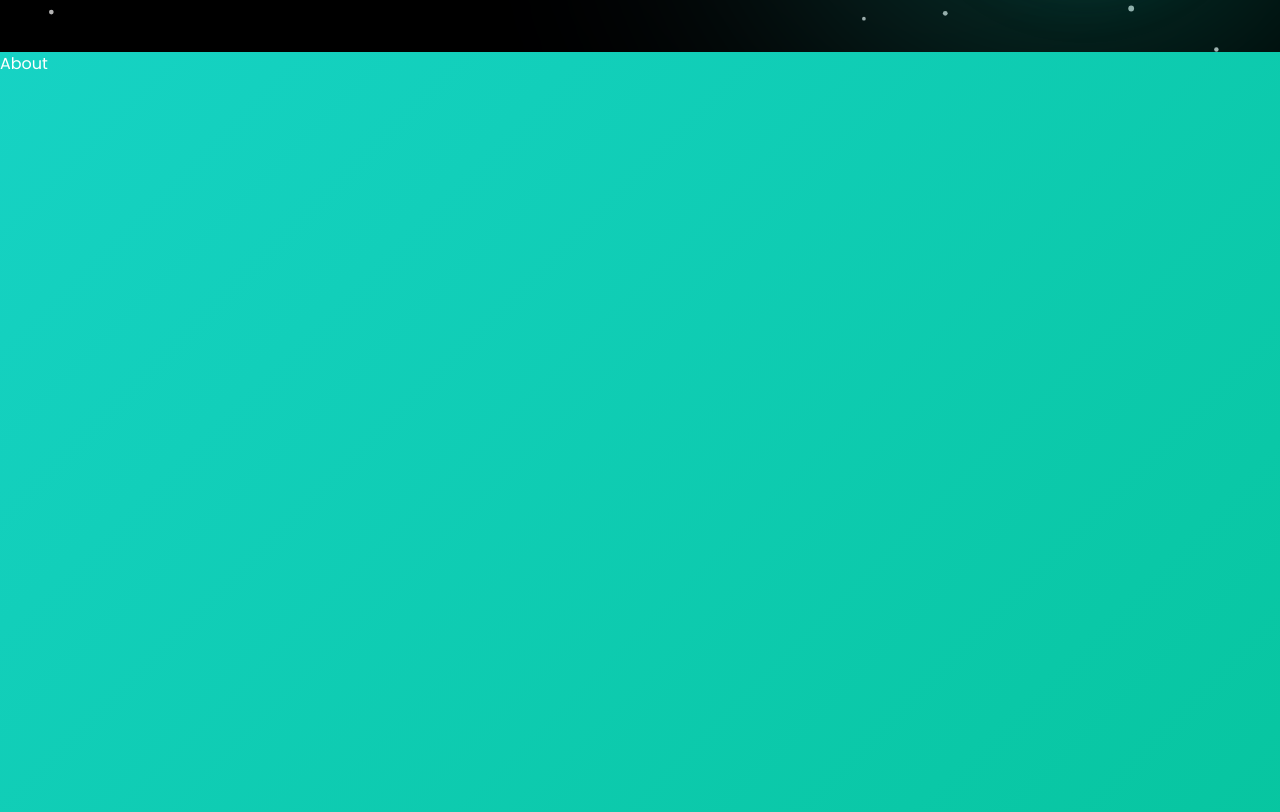
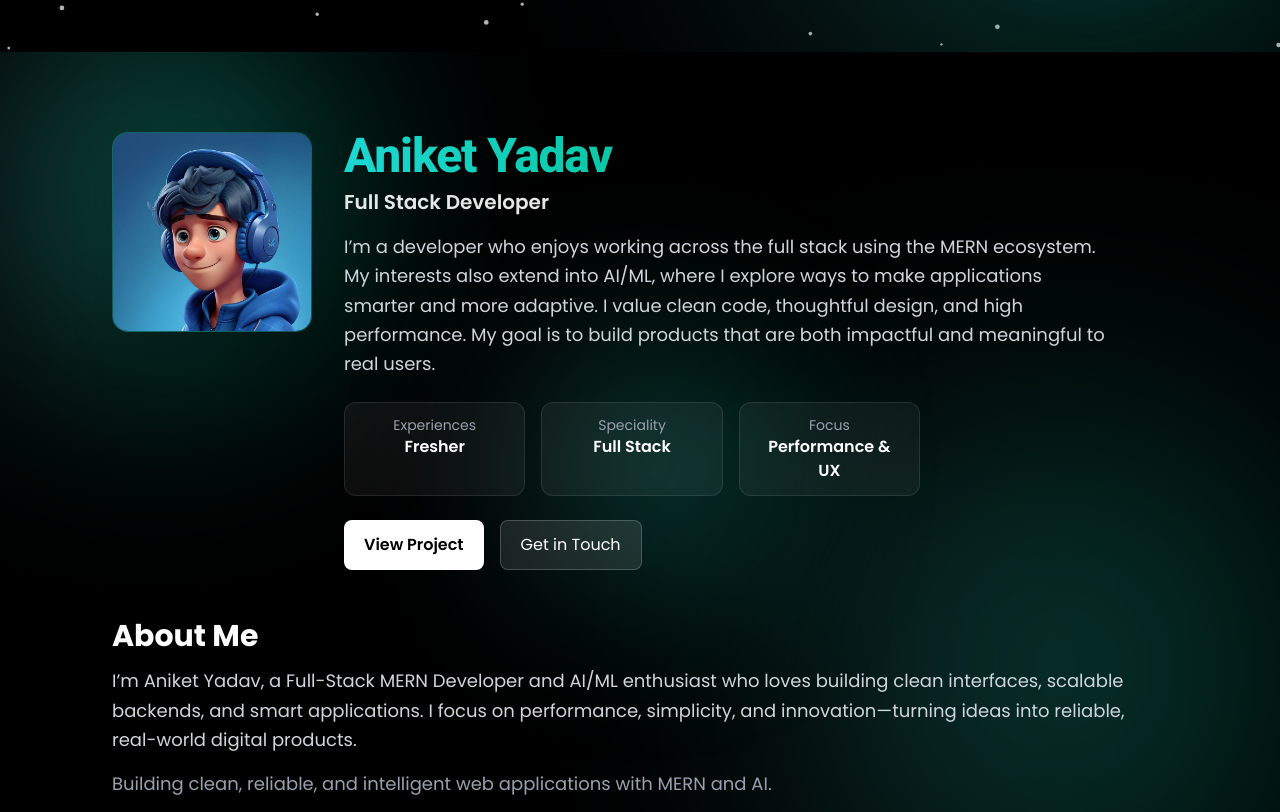
Before and after one commit to Aniket0025/Portfolio, a React (Vite) app: page / in a window 1280 px wide. Shown: the part 748-1560 px from the top of the page. Built offline with nearby package versions, Linux system fonts and the light colour scheme.

Commit message:
About Section Done

```diff
--- a/src/App.jsx
+++ b/src/App.jsx
@@ -1,6 +1,7 @@
+import React from "react"
 import CustomCursor from "./components/CustomCursor.jsx"
+import IntroAnimation from "./components/IntroAnimation.jsx"
 import Navbar from "./components/Navbar"
-import ParticlesBackground from "./components/ParticlesBackground"
 import About from "./sections/About"
 import Contact from "./sections/Contact"
 import Experience from "./sections/Experience"
@@ -10,9 +11,19 @@
 import Skills from "./sections/Skills"
 import Testimonials from "./sections/Testimonials"
 
+
 function App() {
 
+  const [introDone, setIntroDone] = React.useState(false);
+
   return (
+
+    <>
+
+    {!introDone && <IntroAnimation onFinish={()=> setIntroDone(true)}/>}
+
+      {introDone && (
+
     <div className="relative gradient text-white">
       <CustomCursor/>
     {/* <ParticlesBackground/> */}
@@ -28,6 +39,11 @@
       <Footer/>
 
     </div>
+
+    )}
+
+
+    </>
   )
 }
 
--- a/src/components/IntroAnimation.jsx
+++ b/src/components/IntroAnimation.jsx
@@ -1,9 +1,60 @@
-import React from 'react'
+import { AnimatePresence, motion } from "framer-motion";
+import { useEffect, useMemo, useState } from "react";
 
-const IntroAnimation = () => {
+export default function IntroAnimation({ onFinish }) {
+
+  const greeting = useMemo(() => [
+    "Hello", "नमस्ते", "Hola", "Bonjour",
+    "Ciao", "Olá", "Здравствуйте",
+    "Merhaba", "Γειά", "Hej", "Hallo", "Salam"
+  ], []);
+
+  const [index, setIndex] = useState(0);
+  const [visible, setVisible] = useState(true);
+
+  useEffect(() => {
+    if (index < greeting.length - 1) {
+
+      const id = setInterval(() => {
+        setIndex((i) => i + 1);
+      }, 120); // smoother speed
+
+      return () => clearInterval(id);
+
+    } else {
+
+      const t = setTimeout(() => setVisible(false), 300);
+      return () => clearTimeout(t);
+
+    }
+  }, [index, greeting.length]);
+
   return (
-    <div>IntroAnimation</div>
-  )
+    <AnimatePresence onExitComplete={onFinish}>
+      {visible && (
+        <motion.div
+          className="fixed inset-0 z-[9999] flex items-center justify-center bg-black text-white overflow-hidden"
+          initial={{ y: 0 }}
+          exit={{
+            y: "-100%",
+            transition: {
+              duration: 1.05,
+              ease: [0.22, 1, 0.36, 1],
+            }
+          }}
+        >
+          <motion.h1
+            key={index}
+            className="text-5xl md:text-7xl lg:text-8xl font-bold"
+            initial={{ opacity: 0, y: 20 }}
+            animate={{ opacity: 1, y: 0 }}
+            exit={{ opacity: 0, y: -20 }}
+            transition={{ duration: 0.12 }}
+          >
+            {greeting[index]}
+          </motion.h1>
+        </motion.div>
+      )}
+    </AnimatePresence>
+  );
 }
-
-export default IntroAnimation
--- a/src/components/Navbar.jsx
+++ b/src/components/Navbar.jsx
@@ -1,6 +1,6 @@
 import { useEffect, useRef, useState } from 'react';
 import { FiMenu } from "react-icons/fi";
-import Alogo from "../assets/Alogo.png";
+import Alogo from "../assets/bgremovelogo.png";
 import OverlayMenu from "./OverlayMenu.jsx";
 
 const Navbar = () => {
@@ -65,17 +65,17 @@
   return (
     <>
       <nav
-        className={`fixed top-0 left-0 w-full flex items-center justify-between px-6 py-4 z-50 transition-transform duration-300 ${visable ? "translate-y-0" : "-translate-y-full"}`}
+        className={`fixed top-1 left-0 w-full flex items-center justify-between px-6 py-4 z-50 transition-transform duration-300 ${visable ? "translate-y-0" : "-translate-y-full"}`}
       >
-        <div className='flex items-center space-x-2'>
-          <img src={Alogo} alt="logo" className='w-25 h-25' />
+        <div className='flex items-center space-x-4'>
+          <img src={Alogo} alt="logo" className='w-10 h-10' />
           <div className='text-3xl font-bold text-white hidden sm:block'>Aniket</div>
         </div>
 
         <div className='block lg:absolute lg:left-1/2 lg:transform lg:-translate-x-1/2'>
           <button
             onClick={() => setMenuOpen(true)}
-            className='text-white text-3xl focus:outline-none'
+            className='text-white text-4xl focus:outline-none'
             aria-label='open Menu'
           >
             <FiMenu />
--- a/src/components/ParticlesBackground.jsx
+++ b/src/components/ParticlesBackground.jsx
@@ -81,7 +81,7 @@
     return (
         <canvas
             ref={canvasRef}
-            className='fixed top-0 left-0 w-full h-full pointer-events-none z-0'
+            className='absolute top-0 left-0 w-full h-full pointer-events-none z-0'
         />
     );
 }
--- a/src/sections/About.jsx
+++ b/src/sections/About.jsx
@@ -1,9 +1,104 @@
-import React from 'react'
+import { motion, transformValue } from "framer-motion";
+import boy from "../assets/boy.jpg";
 
-const About = () => {
+
+export default function About() {
+
+  const stats = [
+    {label:"Experiences", value:"Fresher"},
+    {label:"Speciality", value:"Full Stack"},
+    {label:"Focus", value:"Performance & UX"},
+
+
+  ];
+
+  const glows = [
+    "-top-10 -left-10 w-[360px] h-[360px] opacity-20 blur-[120px]",
+    "bottom-0 right-10 w-[420px] h-[420px] opacity-15 blur-[140px] delay-300",
+    "top-1/2 left-1/2 -translate-x-1/2 -translate-y-1/2 w-[220px] h-[220px] opacity-10 blur-[100px] ",
+  ]
+
+
   return (
-    <div className='w-full h-screen'>About</div>
+    <section id="about"
+    className="min-h-screen w-full flex items-center justify-center relative bg-black text-white overflow-hidden">
+      <div className="absolute inset-0 pointer-events-none">
+        {glows.map((c,i)=> (
+          <div key={i} className={`absolute rounded-full bg-gradient-to-r from-[#302b63] via-[#00bf8f] to-[#1cd8d2] animate-pulse ${c}`}/>
+        ))}
+      </div>
+
+      <div className="relative z-10 max-w-6xl w-full mx-auto px-6 md:px-10 lg:px-12 py-20 flex flex-col gap-12 ">
+        <motion.div className="flex flex-col md:flex-row items-center md:items-stretch gap-8"
+        initial={{opacity:0, y:24}}
+        whileInView={{opacity:1, y:0}}
+        transition={{duration:0.6}}
+        viewport={{once:transformValue, amount:0.4}}
+        >
+
+          <motion.div className=" relative w-[160px] h-[160px] md:w-[200px] md:h-[200px] rounded-2xl overflow-hidden shadow-2xl bg-gradient-to-br from-[#1cd8d2]/20 to-[#302b63]/20 border border-[#1cd8d2]/25"
+          whileHover={{scale:1.02}}
+          transition={{type:"spring", stiffness:200, damping:18}}
+          >
+            <img src={boy} alt="profile" className="absolute inset-0 "/>
+          </motion.div>
+
+          <div className=" flex-1 flex-col justify-center text-center md:text-left">
+            <h2 className="text-4xl sm:text-5xl font-extrabold tracking-tight bg-clip-text text-transparent
+             bg-gradient-to-r from-[#1cd8d2] via-[#00bf8f] to-[#1cd8d2]
+            ">
+              Aniket Yadav
+            </h2>
+            <p className="mt-2 text-lg sm:text-xl text-white/90 font-semibold">
+              Full Stack Developer
+            </p>
+            <p className="mt-4 text-gray-300 leading-relaxed text-base sm:text-lg max-w-2xl md:max-w-3xl">
+I’m a developer who enjoys working across the full stack using the MERN ecosystem.
+My interests also extend into AI/ML, where I explore ways to make applications smarter and more adaptive.
+I value clean code, thoughtful design, and high performance.
+My goal is to build products that are both impactful and meaningful to real users.            </p>
+
+            <div className="mt-6 grid grid-cols-2 sm:grid-cols-3 gap-3 sm:gap-4 max-w-xl">
+              {stats.map((item,i)=> (
+                <motion.div key={i} className="rounded-xl border border-white/10 bg-white/5 px-4 py-3 text-center"
+                initial={{opacity:0, y:10}}
+                whileInView={{opacity:1, y:0}}
+                transition={{duration:0.6, delay:0.05}}
+        viewport={{once:true, amount:0.3}}
+                >
+
+                  <div className="text-sm text-gray-400">{item.label}</div>
+                  <div className="text-base font-semibold">{item.value}</div>
+
+
+                </motion.div>
+              ))}
+            </div>
+
+            <div className="mt-6 flex flex-col sm:flex-row gap-3 sm:gap-4 justify-center md:justify-start">
+              <a href="#project" className="inline-flex items-center justify-center rounded-lg bg-white text-black font-semibold px-5 py-3 hover:bg-gray-200 transition">View Project</a>
+              <a href="#contact" className="inline-flex items-center justify-center rounded-lg border border-white/20 text-white px-5 py-3 hover:bg-white/20 bg-white/10 transition">Get in Touch</a>
+            </div>
+          </div>
+
+        </motion.div>
+
+        <motion.div className="text-center md:text-left "
+        initial={{opacity:0, x:-30}}
+        whileInView={{opacity:1, x:0}}
+        transition={{duration:0.6}}
+        viewport={{once:true, amount:0.4}}
+        >
+          <h3 className="text-2xl sm:text-3xl font-bold text-white mb-3">
+            About Me
+          </h3>
+          <p className="text-gray-300 leading-relaxed text-base sm:text-lg">I’m Aniket Yadav, a Full-Stack MERN Developer and AI/ML enthusiast who loves building clean interfaces, scalable backends, and smart applications. I focus on performance, simplicity, and innovation—turning ideas into reliable, real-world digital products.
+</p>
+<p className="mt-4 text-gray-400 text-base sm:text-lg">Building clean, reliable, and intelligent web applications with MERN and AI.</p>
+
+        </motion.div>
+
+      </div>
+    </section>
   )
 }
-
-export default About
--- a/src/sections/Home.jsx
+++ b/src/sections/Home.jsx
@@ -105,7 +105,7 @@
                 animate={{ opacity: 1, y: 0 }}
                 transition={{ duration: 1 }}
               >
-                Hello I'm
+                Hello, I'm
                 <br />
                 <span className="text-white font-bold text-5xl sm:text-6xl md:text-7xl lg:whitespace-nowrap">
                   Aniket Yadav
@@ -185,7 +185,6 @@
                 background: "conic-gradient(from 0deg, #1cd8d2, #00bf8f, #302b63, #1cd8d2)"
               }}
 
-
             />
 
             {/* Avatar Image */}
```
Also changed, not shown: src/assets/bgremovelogo.png (added).
